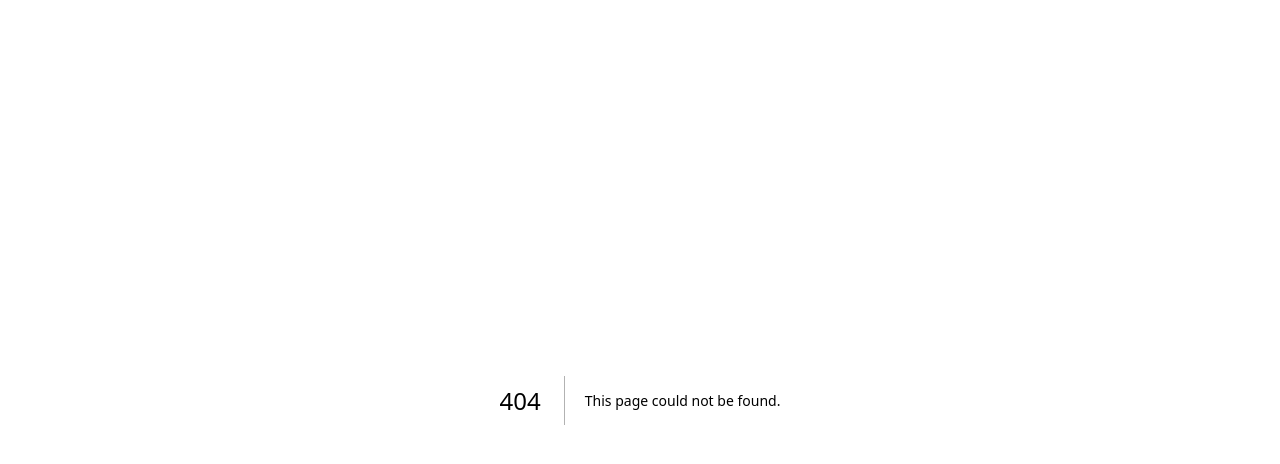
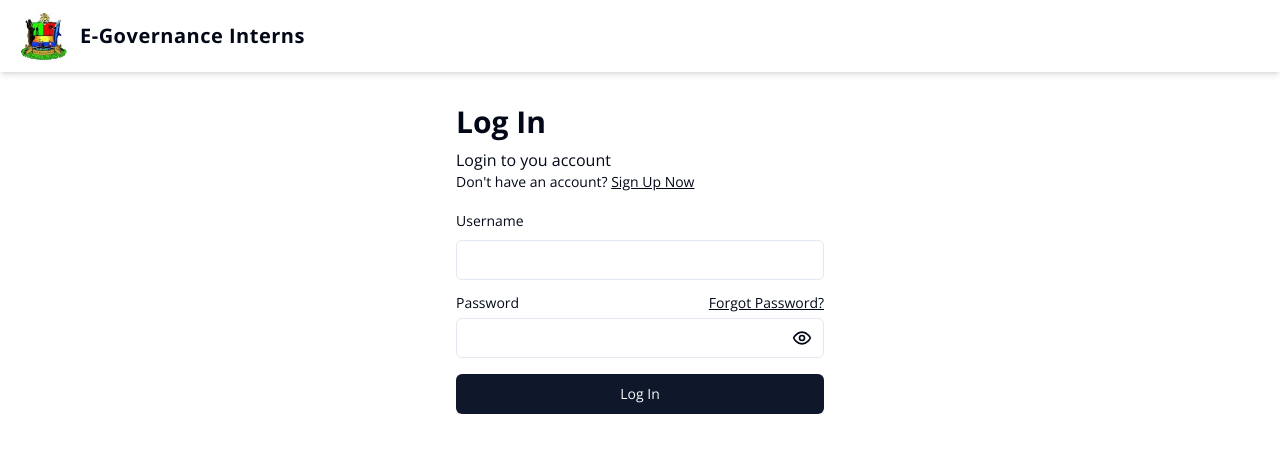
Before and after one commit to donaldnyingifa/egov-interns-fe, a Next.js app: page /login in a window 1280 px wide. Before the commit this address had no page. Shown: the top 464 px of the page. Built offline with nearby package versions, Linux system fonts and the light colour scheme.

Commit message:
feature(login): implement login page [Delivers #187552464]

```diff
--- /dev/null
+++ b/src/app/(non-auth)/login/page.tsx
@@ -0,0 +1,131 @@
+"use client";
+import { Button } from "@/components/ui/button";
+import {
+  Form,
+  FormControl,
+  FormField,
+  FormItem,
+  FormLabel,
+  FormMessage,
+} from "@/components/ui/form";
+import { Input } from "@/components/ui/input";
+import { toast } from "@/components/ui/use-toast";
+import { zodResolver } from "@hookform/resolvers/zod";
+import { Eye, EyeOffIcon } from "lucide-react";
+import Link from "next/link";
+import { useState } from "react";
+import { useForm } from "react-hook-form";
+import { z } from "zod";
+
+const FormSchema = z.object({
+  username: z.string().min(1, {
+    message: "username is required.",
+  }),
+  password: z.string().min(1, {
+    message: "password is requires",
+  }),
+});
+
+const Page = () => {
+  const [showPassword, setshowPassword] = useState(false);
+
+  const form = useForm<z.infer<typeof FormSchema>>({
+    resolver: zodResolver(FormSchema),
+    defaultValues: {
+      username: "",
+      password: "",
+    },
+  });
+
+  function onSubmit(data: z.infer<typeof FormSchema>) {
+    console.log(data);
+
+    toast({
+      title: "You submitted the following values:",
+      description: (
+        <pre className="mt-2 w-[340px] rounded-md bg-slate-950 p-4">
+          <code className="text-white">{JSON.stringify(data, null, 2)}</code>
+        </pre>
+      ),
+    });
+  }
+
+  return (
+    <div className="p-4 mx-auto sm:w-[400px]">
+      <h1 className="font-bold text-3xl">Log In</h1>
+      <p className="mt-2">Login to you account</p>
+      <p className="text-sm">
+        Don't have an account?{" "}
+        <Link href="/signup" className="underline">
+          {" "}
+          Sign Up Now
+        </Link>
+      </p>
+
+      <div className="mt-4">
+        <Form {...form}>
+          <form onSubmit={form.handleSubmit(onSubmit)} className="space-y-4">
+            <FormField
+              control={form.control}
+              name="username"
+              render={({ field }) => (
+                <FormItem>
+                  <FormLabel>Username</FormLabel>
+                  <FormControl>
+                    <Input {...field} />
+                  </FormControl>
+                  <FormMessage />
+                </FormItem>
+              )}
+            />
+
+            <FormField
+              control={form.control}
+              name="password"
+              render={({ field }) => (
+                <FormItem>
+                  <FormLabel>
+                    <div className="flex justify-between">
+                      <p>Password</p>
+                      <Link href="/login" className="underline">
+                        Forgot Password?
+                      </Link>
+                    </div>
+                  </FormLabel>
+                  <FormControl>
+                    <div className="relative">
+                      <Input
+                        {...field}
+                        type={showPassword ? "text" : "password"}
+                      />
+                      <button
+                        className="absolute top-1 right-2 p-1"
+                        type="button"
+                        onClick={(e) => {
+                          setshowPassword((prev) => !prev);
+                        }}
+                      >
+                        {showPassword ? (
+                          <EyeOffIcon className="w-5" />
+                        ) : (
+                          <Eye className="w-5" />
+                        )}
+                      </button>
+                    </div>
+                  </FormControl>
+                  <FormMessage />
+                </FormItem>
+              )}
+            />
+
+            <Button type="submit" className="w-full">
+              Log In
+            </Button>
+          </form>
+        </Form>
+      </div>
+    </div>
+  );
+};
+
+export default Page;
```
